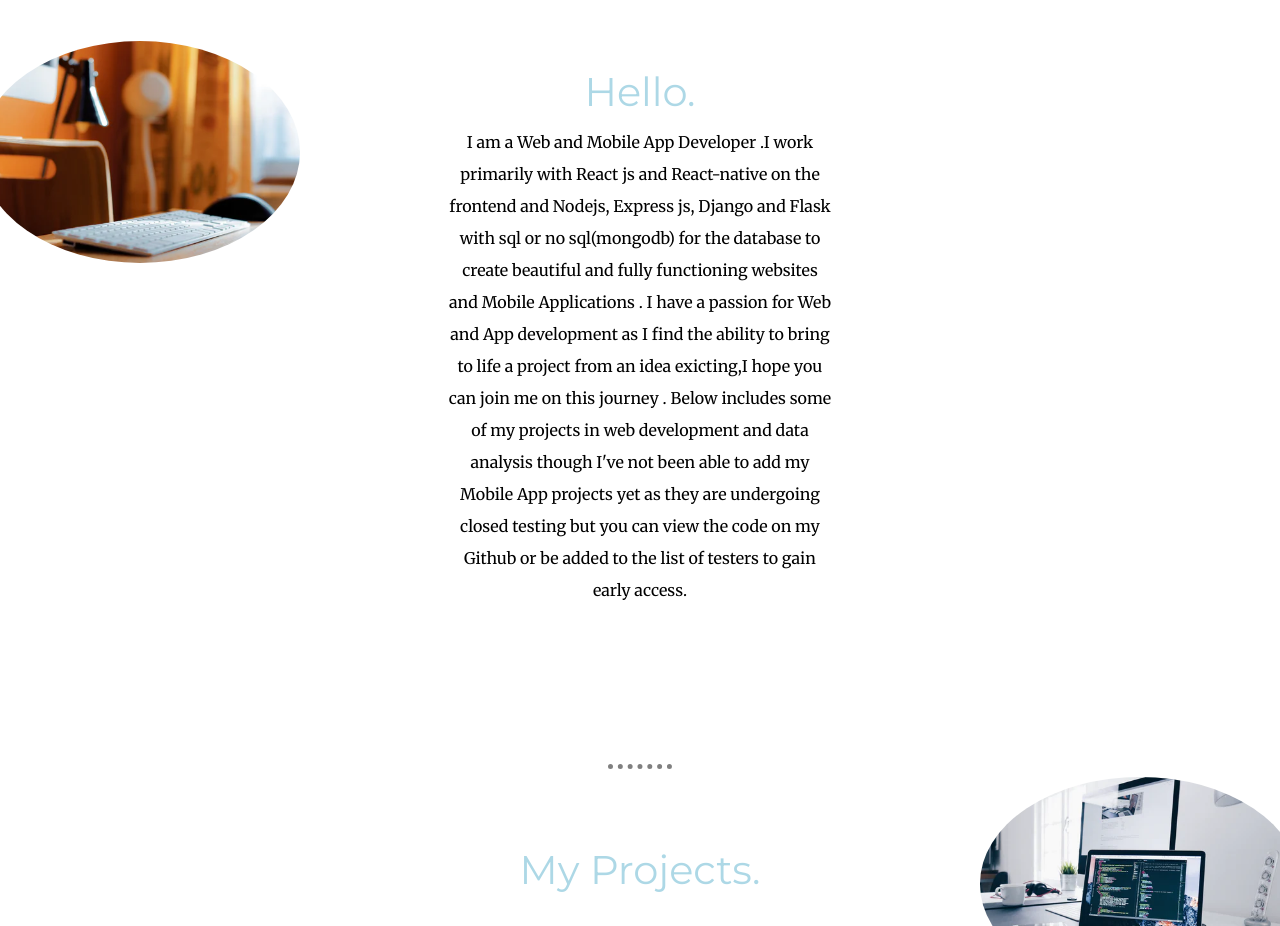
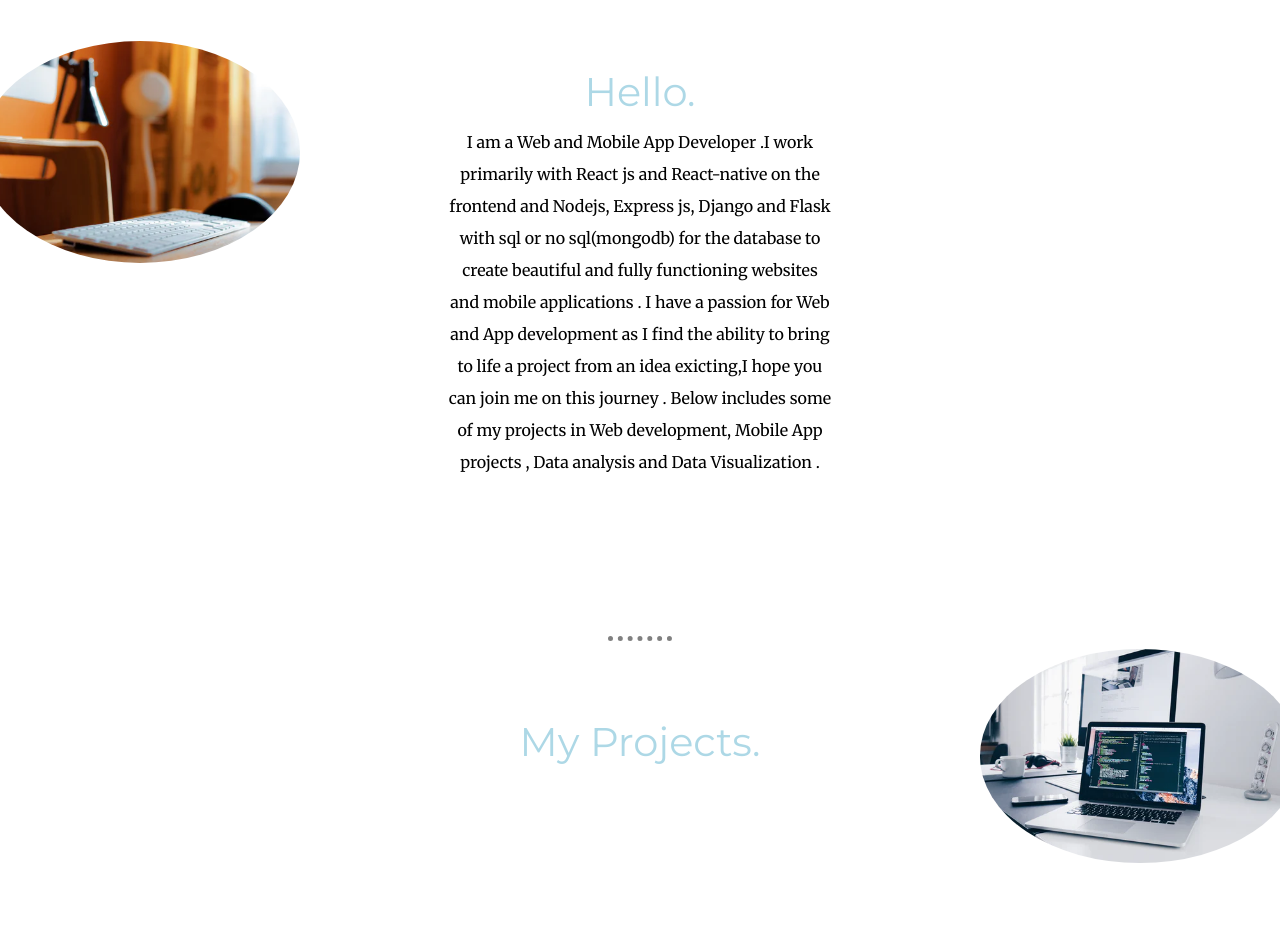
Before and after one commit to hardebite/my-portfolio-website, a plain HTML site: page index.html in a window 1280 px wide. Shown: the part 1260-2186 px from the top of the page. Drawn offline with Linux system fonts and the light colour scheme.

Commit message:
Update index.html

```diff
--- a/index.html
+++ b/index.html
@@ -25,7 +25,7 @@
     <div class="profile">
       <img class= "pic2" src="images/working-desk.jpg" alt="">
       <h2 class="intro">Hello.</h2>
-      <p class="intro">I am a  Web and Mobile App Developer .I work primarily with React js and React-native on the frontend and Nodejs, Express js, Django and Flask with sql or no sql(mongodb) for the database  to create beautiful and fully functioning websites and Mobile Applications . I have a passion for Web and App development as  I find the ability to bring to life a project from an idea exicting,I hope you can join me on this journey . Below includes some of my projects in web development and data analysis though I've not been able to add my Mobile App projects yet as they are undergoing closed testing but you can view the code on my Github or be added to the list of testers to gain early access.</p>
+      <p class="intro">I am a  Web and Mobile App Developer .I work primarily with React js and React-native on the frontend and Nodejs, Express js, Django and Flask with sql or no sql(mongodb) for the database  to create beautiful and fully functioning websites and mobile applications . I have a passion for Web and App development as  I find the ability to bring to life a project from an idea exicting,I hope you can join me on this journey . Below includes some of my projects in Web development, Mobile App projects , Data analysis and Data Visualization .</p>
     </div>
     <hr>
     <img class="pic3" src="images/macbook.webp" alt="a workdesk">
```
